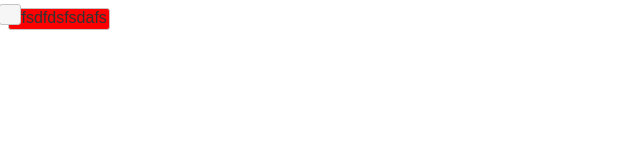
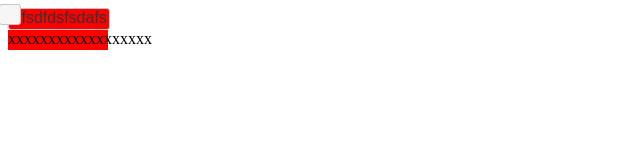
Before and after one commit to plusmail/TomcatEx05, a plain HTML site: page WebContent/Exe01/ch06.html in a window 1280 px wide. Shown: the whole page, without its empty margins (0-640 px from the left). Drawn offline with nearby package versions, Linux system fonts and the light colour scheme.

Commit message:
333333333333

```diff
--- a/WebContent/Exe01/ch06.html
+++ b/WebContent/Exe01/ch06.html
@@ -24,6 +24,7 @@
 
 <div id="slider">ffffsdfdsfsdafs</div>
 
+<div id="slider">xxxxxxxxxxxxxxxxxx</div>
 
 </body>
 </html>
```
